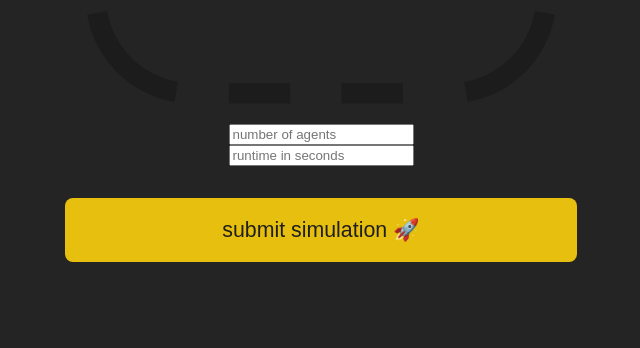
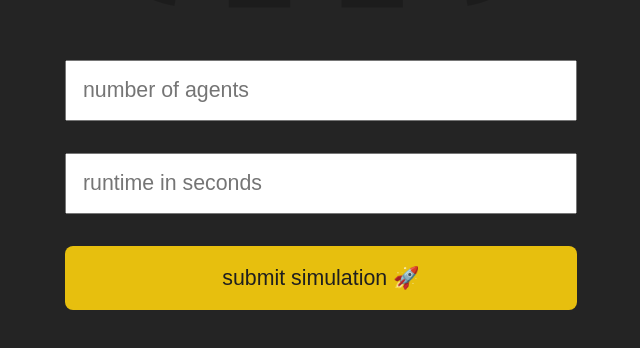
Before and after one commit to ronaldhej/p2-project, a website built with Vite: page App.Web/webapp/index.html in a window 1280 px wide. Shown: the part 516-864 px from the top of the page, without its empty margins (319-959 px from the left). Built offline with nearby package versions, Linux system fonts and the light colour scheme.

```diff
--- a/App.Web/webapp/src/style.css
+++ b/App.Web/webapp/src/style.css
@@ -19,12 +19,18 @@
   flex-direction: column;
   justify-content: center;
   align-items: center;
-  margin-top: 8rem;
+  margin: auto;
+  margin-top: 2rem;
+  width: fit-content;
 }
 
 #img-preview {
   border-radius: 8px;
   opacity: 0.2;
+  width: 100%;
+
+  image-rendering: pixelated;
+  /* filter: blur(0.45px); */
 }
 
 button {
@@ -49,6 +55,14 @@
   transition: .1s ease-out;
 }
 
+input {
+  margin-top: 2rem;
+  box-sizing: border-box;
+  width: 100%;
+  padding: 1rem;
+  font-size: 16pt;
+}
+
 #loading {
   width: 64px;
   height: 64px;
```
Also changed, not shown: App.Web/webapp/src/main.ts (+3 -5 lines), 1 other file.
